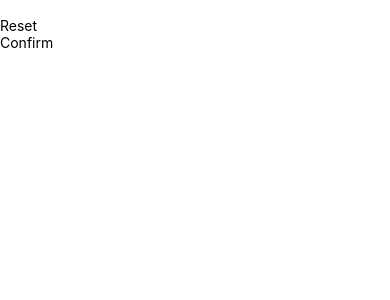
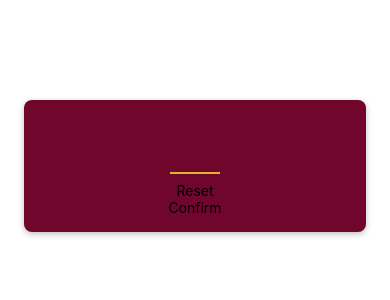
Before and after one commit to Nikitas-io/Guess-Game-with-React-Native, a React Native app: screen / in a window 390 px wide. Shown: the top 300 px of the page. Built offline with nearby package versions, Linux system fonts and the light colour scheme.

Commit message:
Started adding styles to the Start Game Screen

```diff
--- a/screens/StartGameScreen.js
+++ b/screens/StartGameScreen.js
@@ -1,10 +1,17 @@
 import {View, TextInput} from 'react-native'
 import PrimaryButton from '../components/PrimaryButton';
+import { StyleSheet } from 'react-native';
 
 function StartGameScreen () {
     return (
-        <View>
-            <TextInput />
+        <View style={styles.inputContainer}>
+            <TextInput
+                style={styles.numberInput}
+                maxLength={2}
+                keyboardType="number-pad"
+                autoCapitalize="none"
+                autoCorrect={false}
+            />
             <PrimaryButton>Reset</PrimaryButton>
             <PrimaryButton>Confirm</PrimaryButton>
         </View>
@@ -12,3 +19,35 @@
 }
 
 export default StartGameScreen;
+
+const styles = StyleSheet.create({
+    inputContainer: {
+        marginTop: 100,
+        marginHorizontal: 24,
+        padding: 16,
+        borderRadius: 8,
+        backgroundColor: "#71062c",
+        // Android shadow
+        elevation: 8,
+        // iOS shadow
+        shadowColor: "black",
+        shadowOffset: {
+            width: 0,
+            height: 2
+        },
+        shadowRadius: 6,
+        shadowOpacity: 0.25,
+        alignItems: "center"
+    },
+    numberInput: {
+        height: 50,
+        width: 50,
+        fontSize: 32,
+        borderBottomColor: "#ddb52f",
+        borderBottomWidth: 2,
+        color: "#ddb52f",
+        marginVertical: 8,
+        fontWeight: "bold",
+        textAlign: "center"
+    }
+})
```
